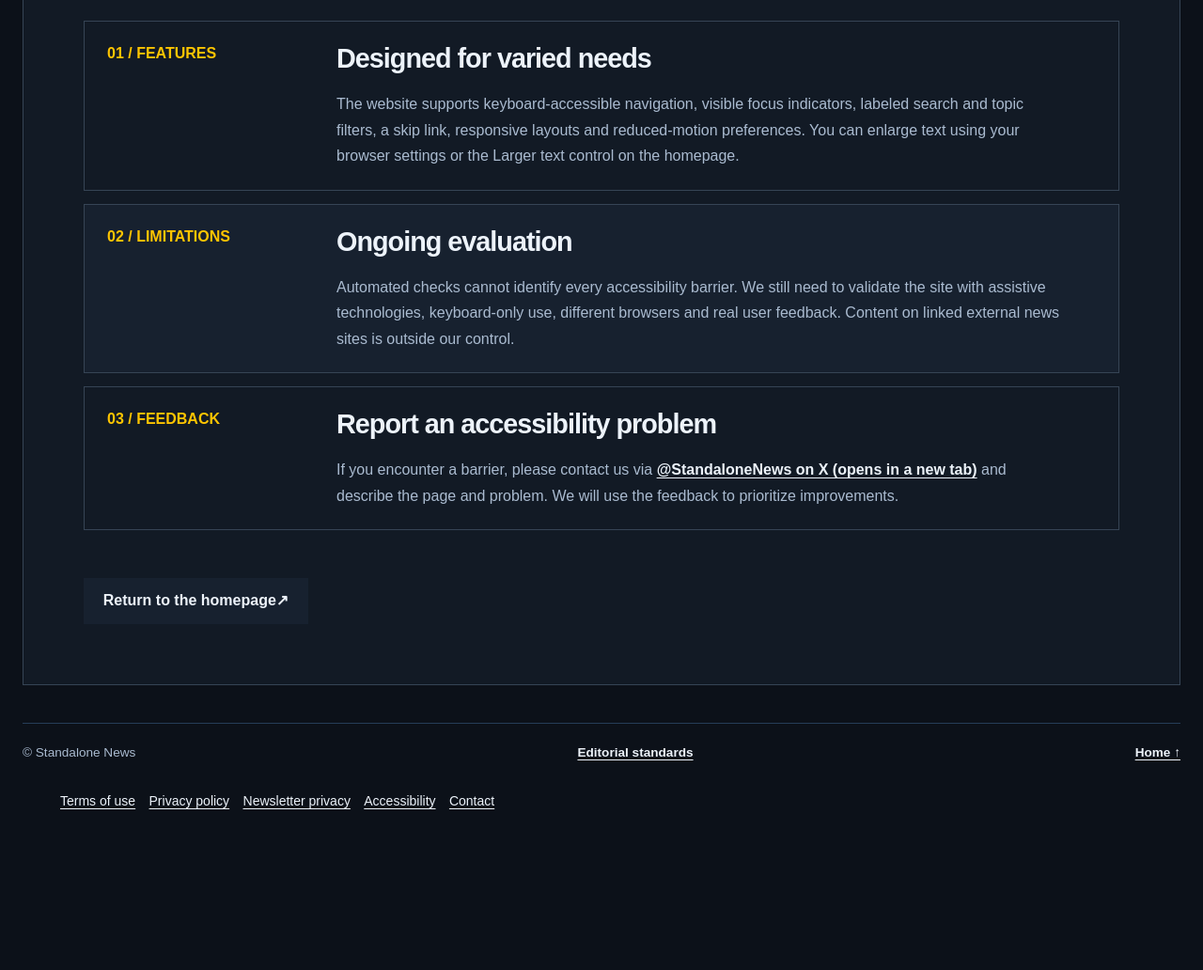
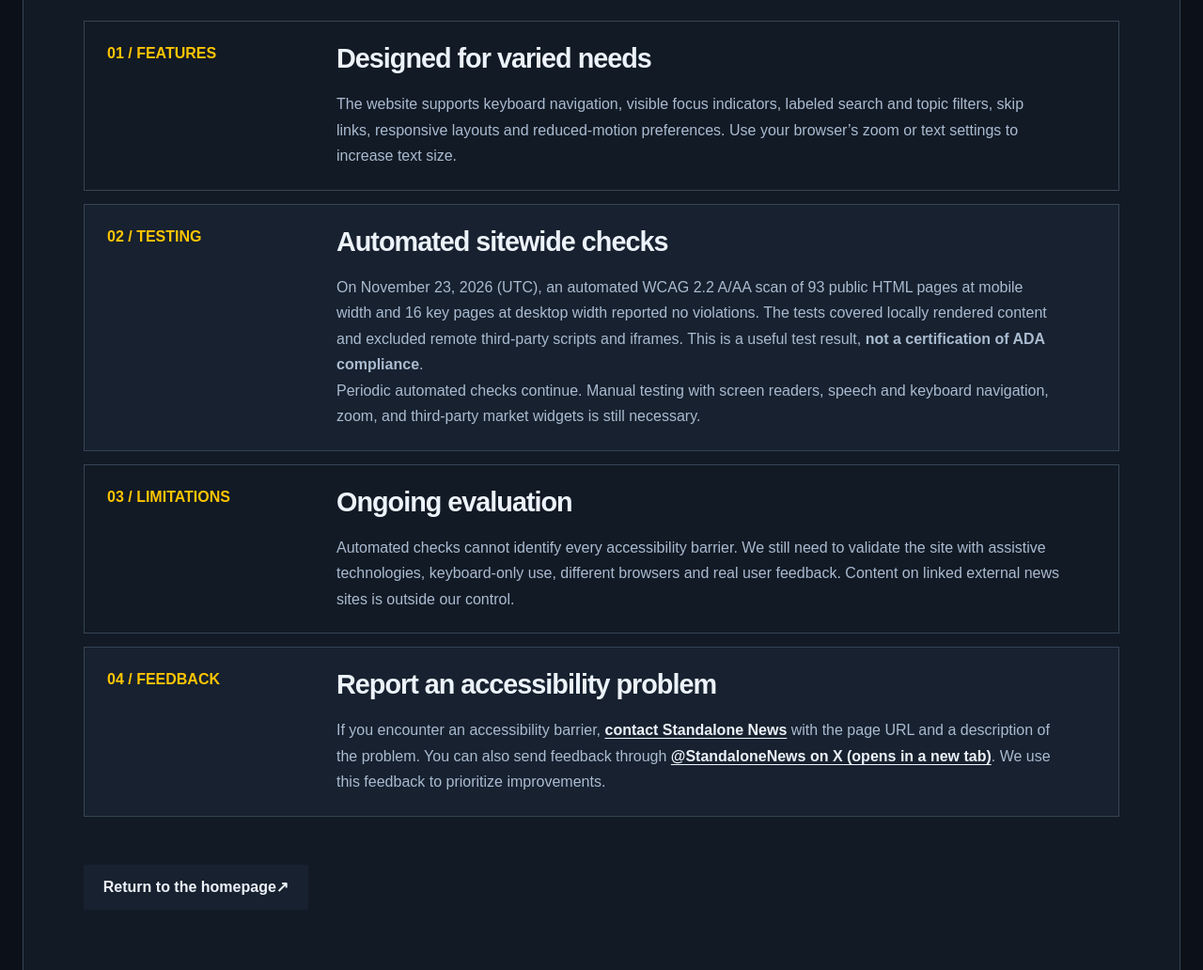
Before and after one commit to StandaloneNews/standalone-news-website, a plain HTML site: page accessibility.html in a window 1280 px wide. Shown: the part 527-1559 px from the top of the page at 94% size. Before the commit the page ends 1402 px from the top, so only its background shows below. Drawn offline with Linux system fonts and the light colour scheme.

Commit message:
Document full-site automated audit, accessible feedback route and weekly checks

```diff
--- a/accessibility.html
+++ b/accessibility.html
@@ -15,7 +15,8 @@
 </head>
 <body class="theme-editorial theme-refresh theme-broadsheet"><a class="skip-link" href="#main-content">Skip to main content</a><div class="utility-bar"><div class="container utility-inner"><span>STANDALONE NEWS / ACCESSIBILITY</span></div></div><header class="site-header"><div class="container header-main"><a class="site-brand" href="./"><img alt="" height="60" src="./assets/sn-brand-logo.png" width="60"/><span class="brand-lockup"><strong>STANDALONE</strong><span>NEWS <span aria-hidden="true" class="brand-divider"></span> THE WORLD IN FOCUS</span></span></a><a href="./terminal.html" class="header-utility edition-nav-terminal">News Terminal</a></div></header>
 <main class="container inner-page" id="main-content" tabindex="-1"><div class="inner-heading"><p class="overline">ACCESS FOR EVERY READER</p><h1>News should<br/>be <em>accessible.</em></h1><p>We are working toward WCAG 2.2 Level AA accessibility across the Standalone News website. This page describes our approach; it is not a certification or guarantee of full legal compliance.</p></div>
-<section aria-labelledby="features-title" class="policy-grid"><span class="section-index">01 / FEATURES</span><div><h2 id="features-title">Designed for varied needs</h2><p>The website supports keyboard-accessible navigation, visible focus indicators, labeled search and topic filters, a skip link, responsive layouts and reduced-motion preferences. You can enlarge text using your browser settings or the Larger text control on the homepage.</p></div></section>
-<section aria-labelledby="limits-title" class="policy-grid"><span class="section-index">02 / LIMITATIONS</span><div><h2 id="limits-title">Ongoing evaluation</h2><p>Automated checks cannot identify every accessibility barrier. We still need to validate the site with assistive technologies, keyboard-only use, different browsers and real user feedback. Content on linked external news sites is outside our control.</p></div></section>
-<section aria-labelledby="feedback-title" class="policy-grid"><span class="section-index">03 / FEEDBACK</span><div><h2 id="feedback-title">Report an accessibility problem</h2><p>If you encounter a barrier, please contact us via <a href="https://x.com/StandaloneNews" rel="noopener noreferrer" target="_blank">@StandaloneNews on X (opens in a new tab)</a> and describe the page and problem. We will use the feedback to prioritize improvements.</p></div></section>
+<section aria-labelledby="features-title" class="policy-grid"><span class="section-index">01 / FEATURES</span><div><h2 id="features-title">Designed for varied needs</h2><p>The website supports keyboard navigation, visible focus indicators, labeled search and topic filters, skip links, responsive layouts and reduced-motion preferences. Use your browser’s zoom or text settings to increase text size.</p></div></section>
+<section aria-labelledby="audit-title" class="policy-grid"><span class="section-index">02 / TESTING</span><div><h2 id="audit-title">Automated sitewide checks</h2><p>On November 23, 2026 (UTC), an automated WCAG 2.2 A/AA scan of 93 public HTML pages at mobile width and 16 key pages at desktop width reported no violations. The tests covered locally rendered content and excluded remote third-party scripts and iframes. This is a useful test result, <strong>not a certification of ADA compliance</strong>.</p><p>Periodic automated checks continue. Manual testing with screen readers, speech and keyboard navigation, zoom, and third-party market widgets is still necessary.</p></div></section>
+<section aria-labelledby="limits-title" class="policy-grid"><span class="section-index">03 / LIMITATIONS</span><div><h2 id="limits-title">Ongoing evaluation</h2><p>Automated checks cannot identify every accessibility barrier. We still need to validate the site with assistive technologies, keyboard-only use, different browsers and real user feedback. Content on linked external news sites is outside our control.</p></div></section>
+<section aria-labelledby="feedback-title" class="policy-grid"><span class="section-index">04 / FEEDBACK</span><div><h2 id="feedback-title">Report an accessibility problem</h2><p>If you encounter an accessibility barrier, <a href="./contact.html">contact Standalone News</a> with the page URL and a description of the problem. You can also send feedback through <a href="https://x.com/StandaloneNews" rel="noopener noreferrer" target="_blank">@StandaloneNews on X (opens in a new tab)</a>. We use this feedback to prioritize improvements.</p></div></section>
 <a class="inner-return" href="./">Return to the homepage <span aria-hidden="true">↗</span></a></main><footer class="site-footer"><div class="container footer-bottom"><span>© Standalone News</span><a href="./about.html">Editorial standards</a><a href="./">Home ↑</a></div><nav class="site-legal-links" aria-label="Legal and accessibility"><a href="/terms.html">Terms of use</a><a href="/privacy.html">Privacy policy</a><a href="/newsletter-privacy.html">Newsletter privacy</a><a href="/accessibility.html">Accessibility</a><a href="/contact.html">Contact</a></nav></footer></body></html>
```
Also changed, not shown: 2 other files.
